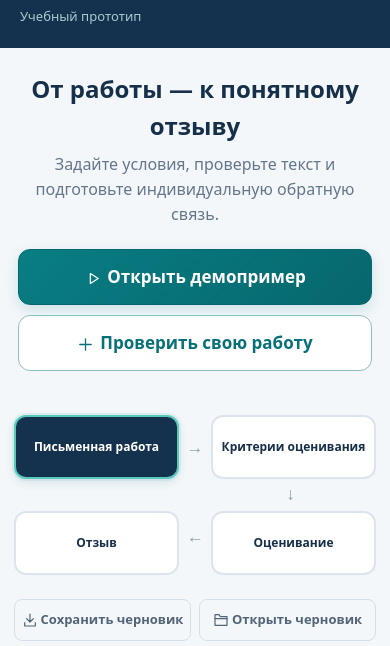
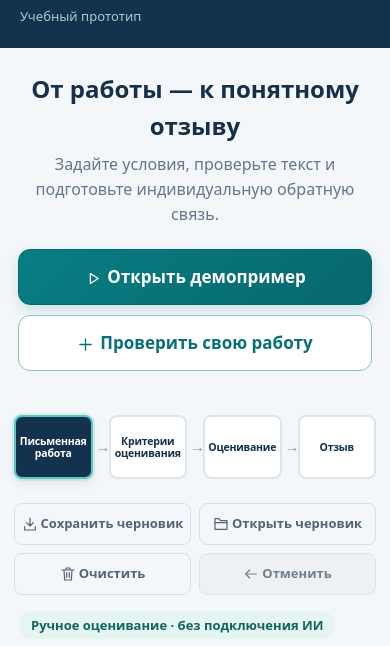
Before and after one commit to KAS-MGH/CriteriaLab-Codex, a plain HTML site: page CriteriaLab-preview-2026-11-13.html in a window 390 px wide. Shown: the part 145-791 px from the top of the page. Drawn offline with Linux system fonts and the light colour scheme.

Commit message:
Keep mobile navigation in one row

```diff
--- a/CriteriaLab-preview-2026-11-13.html
+++ b/CriteriaLab-preview-2026-11-13.html
@@ -84,15 +84,9 @@ nav button.active:not(:disabled):hover{background:#1c4567;border-color:#59c8bd;b
 @media(max-width:700px){.criteria-choices{grid-template-columns:minmax(0,1fr);gap:10px}.criteria-choice{min-height:0;padding:18px}}
 /* The same page adapts automatically to the available screen width. */
 @media(max-width:820px){
-  nav{grid-template-columns:minmax(0,1fr) 20px minmax(0,1fr);grid-template-rows:auto 20px auto;gap:6px;overflow:visible;padding:0}
-  nav button{height:auto;min-height:64px;font-size:clamp(12px,2.4vw,15px);padding:10px 6px}
-  nav button:nth-of-type(1){grid-area:1/1}
-  nav button:nth-of-type(2){grid-area:1/3}
-  nav button:nth-of-type(3){grid-area:3/3}
-  nav button:nth-of-type(4){grid-area:3/1}
-  nav .step-arrow:nth-of-type(1){grid-area:1/2}
-  nav .step-arrow:nth-of-type(2){grid-area:2/3;transform:rotate(90deg)}
-  nav .step-arrow:nth-of-type(3){grid-area:3/2;transform:rotate(180deg)}
+  nav{grid-template-columns:minmax(0,1fr) 10px minmax(0,1fr) 10px minmax(0,1fr) 10px minmax(0,1fr);gap:3px;overflow:visible;padding:0}
+  nav button{height:64px;min-height:64px;min-width:0;font-size:clamp(9.5px,2.7vw,13px);letter-spacing:-.02em;line-height:1.15;padding:5px 2px;border-radius:8px;overflow-wrap:anywhere}
+  nav .step-arrow{font-size:15px;transform:none}
 }
 @media(max-width:650px){
   .control-tools{display:grid;grid-template-columns:repeat(2,minmax(0,1fr));gap:8px;overflow:visible;margin:0 0 16px;padding:0}
```
Also changed, not shown: CriteriaLab.html (+3 -9 lines), publish-criterialab/index.html (+3 -9 lines), CriteriaLab-HANDOFF-RU.txt, SHA256SUMS.txt, 1 other file.
